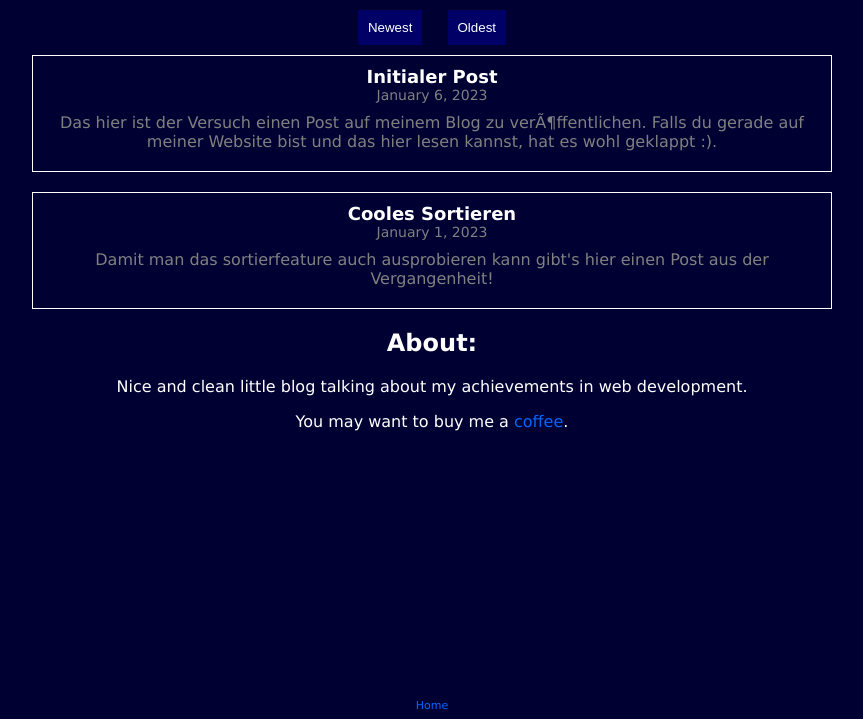
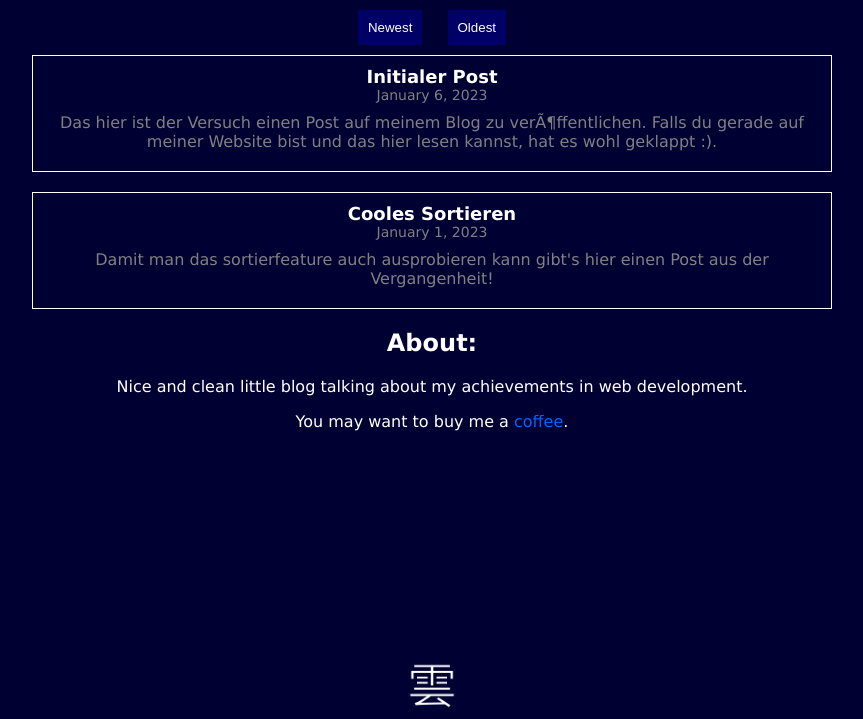
Before and after one commit to pr0x79/website, a plain HTML site: page blog/index.html in a window 1280 px wide. Shown: the part 81-800 px from the top of the page, without its empty margins (208-1071 px from the left). Drawn offline with Linux system fonts and the light colour scheme.

Commit message:
the wkumo is back

```diff
--- a/blog/index.html
+++ b/blog/index.html
@@ -40,7 +40,9 @@
 	</div>
     <script src="script.js"></script>
     <div id="footer">
-        <a href="/">Home</a>
+      <a href="/">
+        <img src="/assets/wkumo512x.png"
+      /></a>
     </div>
 </body>
 
--- a/blog/style.css
+++ b/blog/style.css
@@ -69,9 +69,12 @@ position: absolute;
 bottom: 0px;
 left: 0px;
 width: 100%;
-height: 20px;
 visibility: visible;
 display: block
+}
+
+#footer img {
+    width: 60px;
 }
 
 a:link, a:visited
--- a/style.css
+++ b/style.css
@@ -90,7 +90,7 @@
 }
 
 .logo img {
-  width: 80px;
+  width: 60px;
 }
 
 .learn-more > a > button {
```
Also changed, not shown: index.html (+1 -1 lines).
